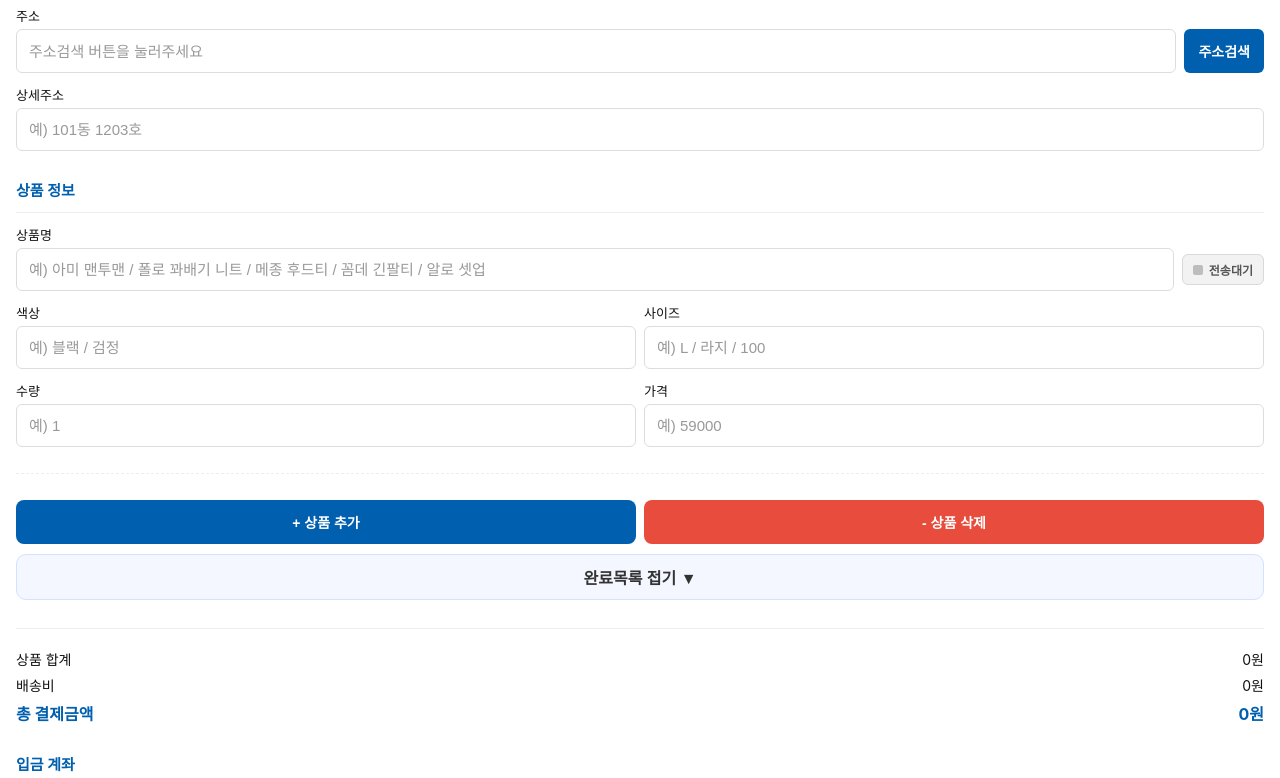
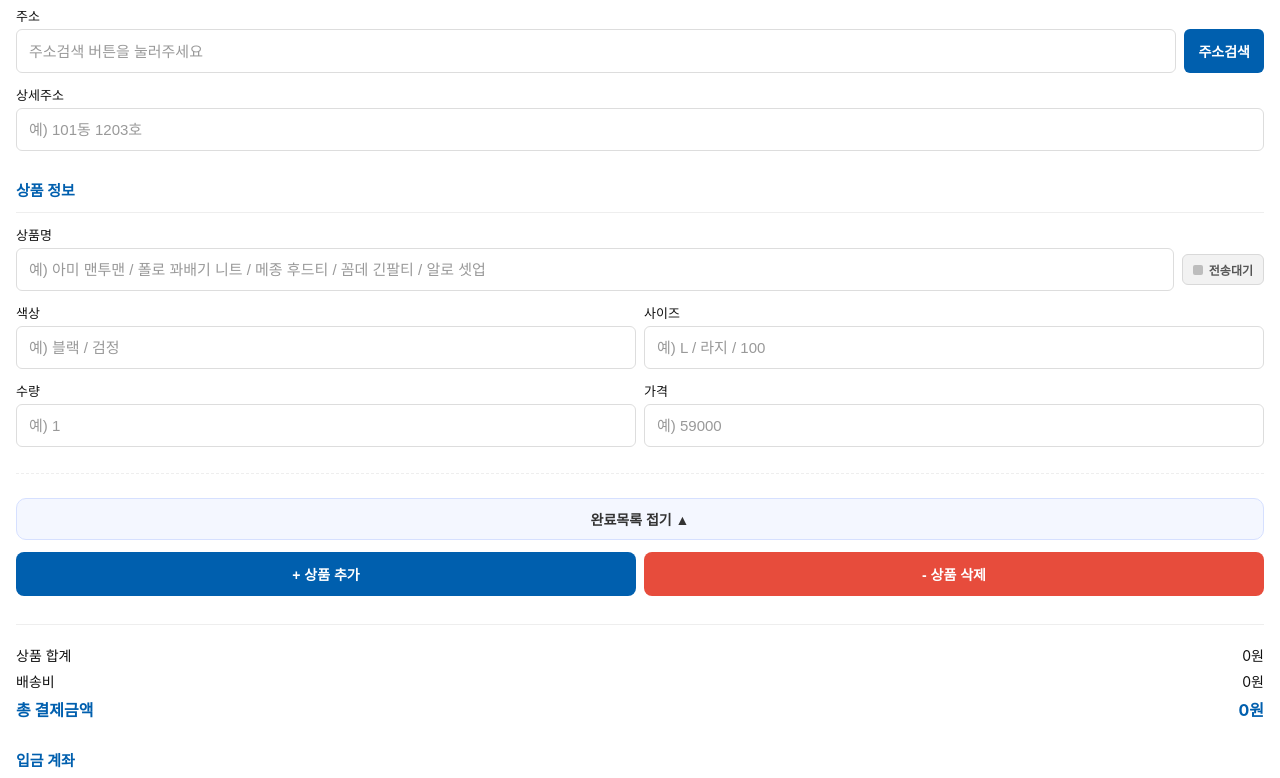
Before and after one commit to gobeyond3394-ui/order-form, a plain HTML site: page index.html in a window 1280 px wide. Shown: the part 360-1138 px from the top of the page. Drawn offline with Linux system fonts and the light colour scheme.

Commit message:
Add files via upload
update index.html

```diff
--- a/index.html
+++ b/index.html
@@ -296,7 +296,7 @@ button {
   white-space:nowrap;
 }
 
-/* ✅ 완료목록 접기/펼치기: 글씨 크게 + ▲▼ 표시 */
+/* ✅ 완료목록 접기/펼치기: 상품추가/삭제 버튼과 같은 글씨 크기 */
 .small-link-btn{
   display:block;
   width:100%;
@@ -306,8 +306,8 @@ button {
   border:1px solid #d6e0ff;
   border-radius:10px;
   color:#333;
-  font-size:16px;          /* ✅ 글씨 크게 */
-  font-weight:800;         /* ✅ 더 굵게 */
+  font-size:14px;          /* ✅ 상품추가/삭제 버튼과 동일 */
+  font-weight:700;         /* ✅ 동일 */
   text-align:center;
   cursor:pointer;
 }
@@ -369,11 +369,13 @@ button {
   <div id="products"></div>
 
   <div class="product-controls">
+    <!-- ✅ 완료목록 버튼을 위로 올림 + ▲▼ 문구 수정 -->
+    <button class="small-link-btn" onclick="toggleFold()">완료목록 접기 ▲</button>
+
     <div class="button-line-2">
       <button class="btn-add" onclick="addProduct()">+ 상품 추가</button>
       <button class="btn-delete" onclick="removeLastProduct()">- 상품 삭제</button>
     </div>
-    <button class="small-link-btn" onclick="toggleFold()">완료목록 접기 ▼</button>
   </div>
 </div>
 
@@ -418,7 +420,7 @@ function toggleFold() {
   HIDE_DONE = !HIDE_DONE;
 
   const btn = document.querySelector('button[onclick="toggleFold()"]');
-  if (btn) btn.innerText = HIDE_DONE ? "완료목록 펼치기 ▲" : "완료목록 접기 ▼";
+  if (btn) btn.innerText = HIDE_DONE ? "완료목록 펼치기 ▼" : "완료목록 접기 ▲";
 
   applyFoldVisibility();
   renderFoldSummary();
@@ -1227,7 +1229,7 @@ function loadData() {
 
   HIDE_DONE = !!data.hideDone;
   const btn = document.querySelector('button[onclick="toggleFold()"]');
-  if (btn) btn.innerText = HIDE_DONE ? "완료목록 펼치기 ▲" : "완료목록 접기 ▼";
+  if (btn) btn.innerText = HIDE_DONE ? "완료목록 펼치기 ▼" : "완료목록 접기 ▲";
 
   calc();
   applyFoldVisibility();
```
